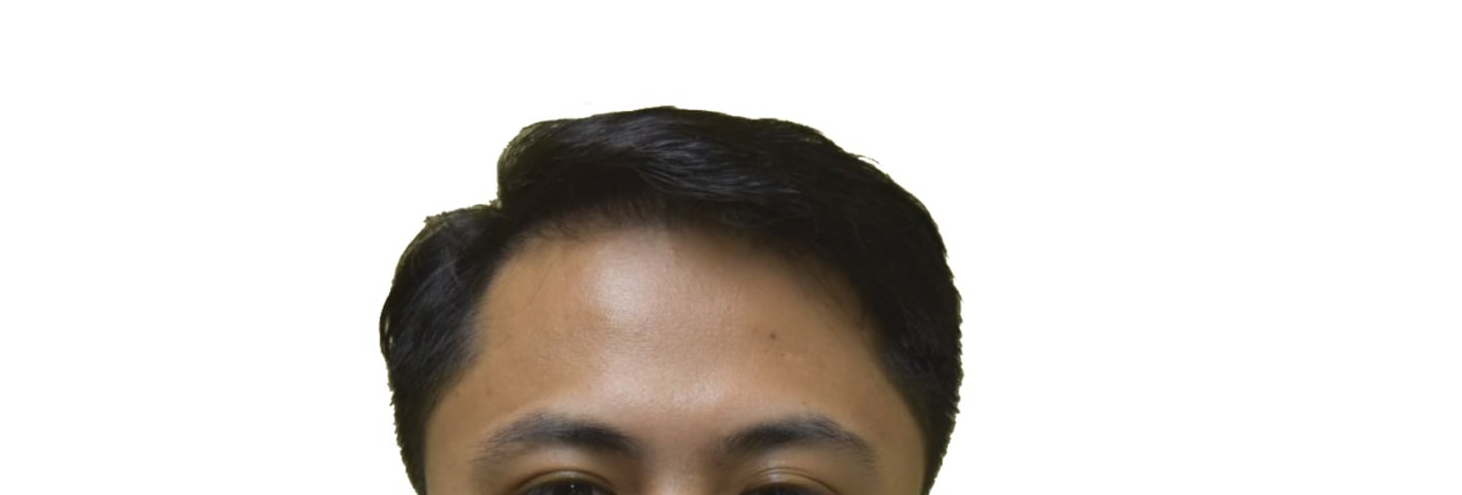
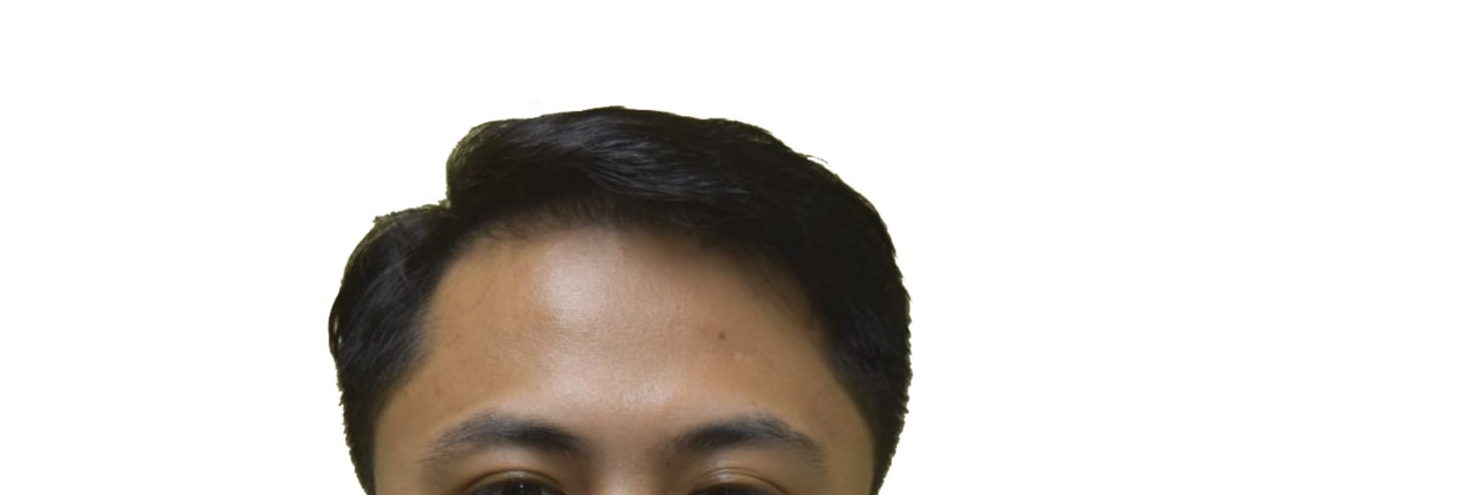
Before and after one commit to cagdj/cv, a plain HTML site: page index.html in a window 1280 px wide. Shown: the top 495 px of the page, 1462 px wide, since content can reach past the window. Drawn offline with Linux system fonts and the light colour scheme.

Commit message:
Update index.html

```diff
--- a/index.html
+++ b/index.html
@@ -7,7 +7,7 @@
     <body>
     <table cellspacing="20">
         <tr>
-            <td><img src="cagdj.jpg"></td>
+            <td><img src="cagdj-modified.png"></td>
             <td><h1>Cyril Andrew G. de Jesus</h1>
                 <p><em>A registered <strong>Electronics Engineer</strong></em></p></td>
         </tr>
```
